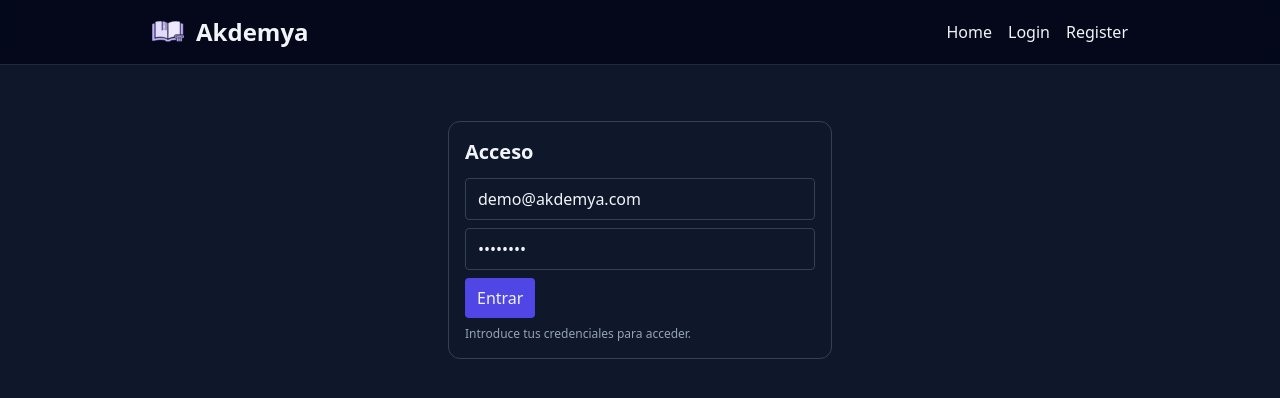
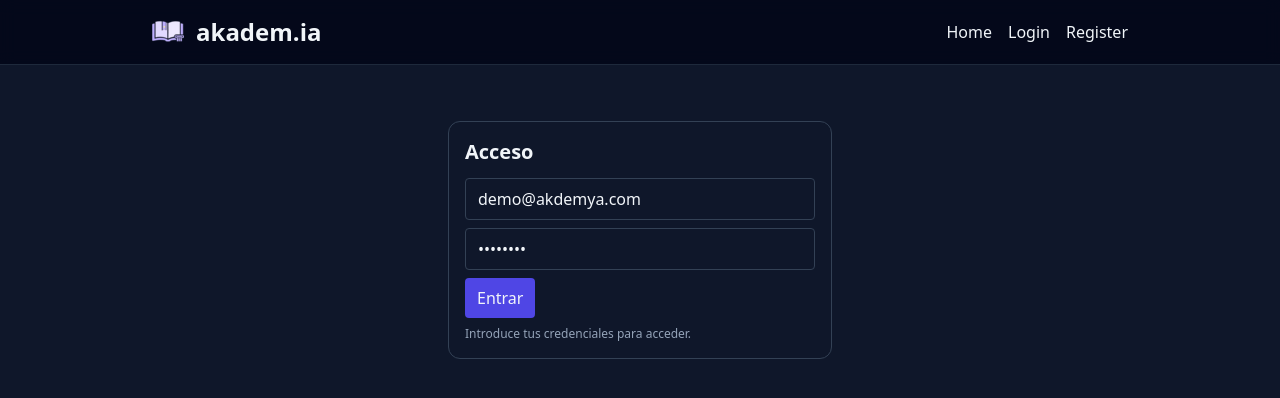
Before and after one commit to guilu/akadem.ia, a React (Vite) app in the folder frontend/: page /login in a window 1280 px wide. Shown: the top 398 px of the page. Built offline with nearby package versions, Linux system fonts and the light colour scheme; no server answers.

Commit message:
✨ feat (frontend) : marca navbar akadem.ia

```diff
--- a/frontend/src/components/Navbar.tsx
+++ b/frontend/src/components/Navbar.tsx
@@ -12,7 +12,7 @@ export default function Navbar({ isAuthed, isAdmin, onLogout, menuOpen, setMenuO
       <div className="max-w-5xl mx-auto px-6 py-4 flex items-center justify-between">
         <Link className="text-2xl font-bold flex items-center gap-3" to="/">
           <img src="/assets/icons/akdmia-icon-32x32.png" alt="AKDMIA" className="w-8 h-8" />
-          Akdemya
+          akadem.ia
         </Link>
         <nav className="hidden md:flex gap-4 items-center">
           <Link className="hover:underline" to="/">Home</Link>
```
